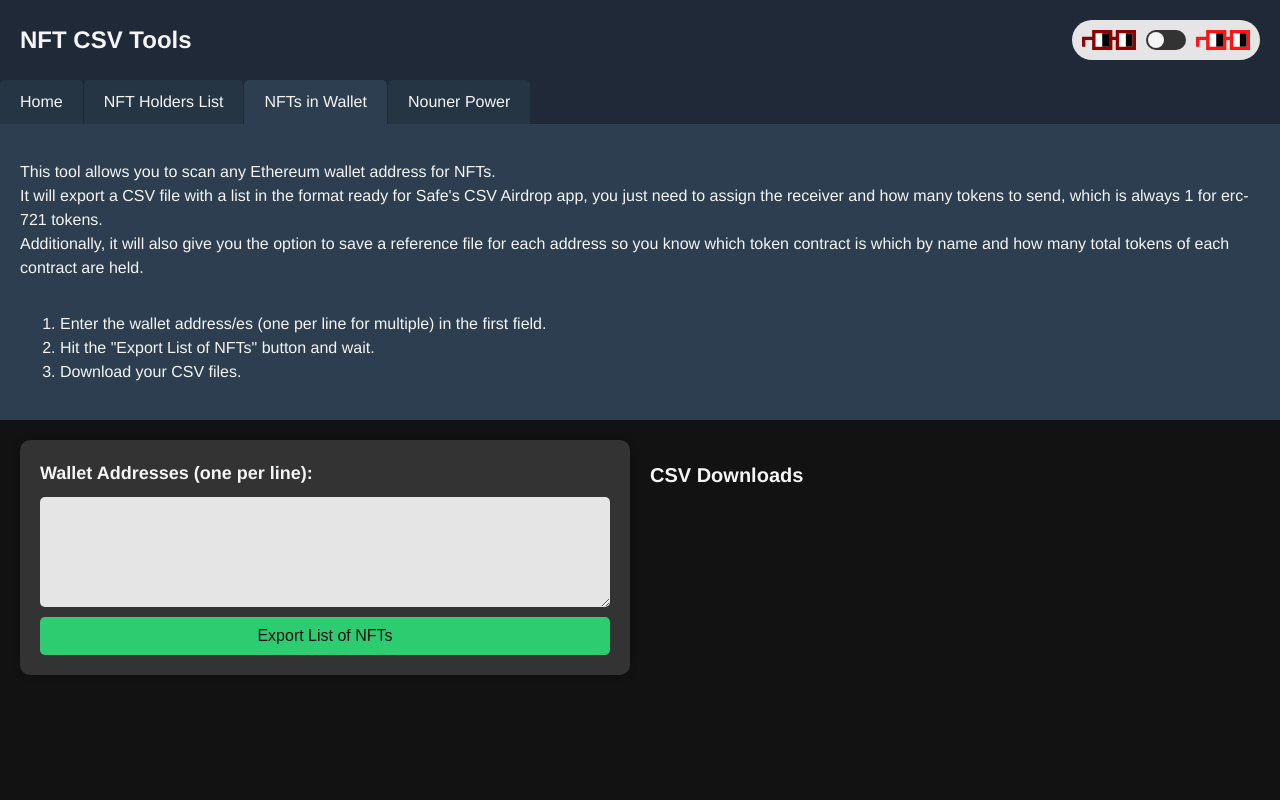
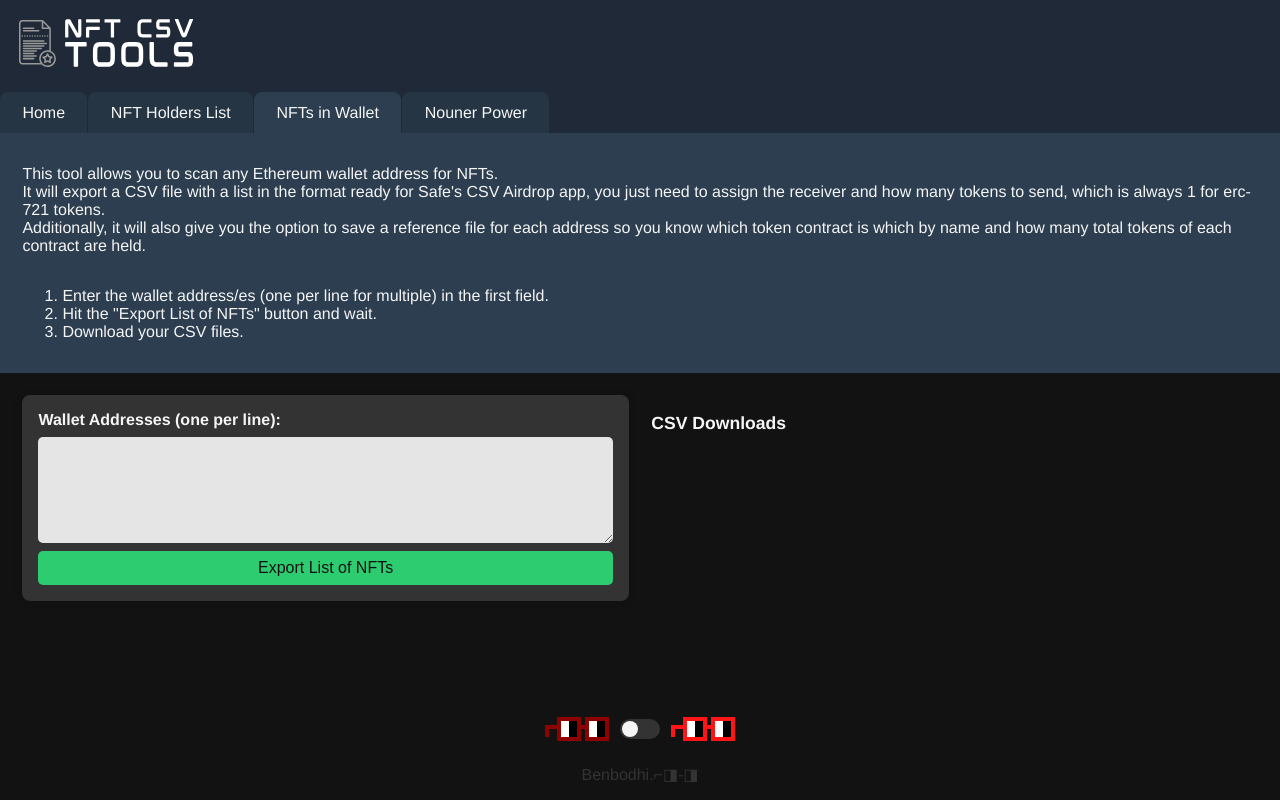
Before and after one commit to benbodhi/nft-csv-tools, a website: page public/nfts-in-wallet-list.html in a window 1280 px wide. Drawn offline with Linux system fonts and the light colour scheme.

Commit message:
Clean up layout

```diff
--- a/public/nfts-in-wallet-list.html
+++ b/public/nfts-in-wallet-list.html
@@ -11,15 +11,7 @@
 <body>
 	<header class="header">
 		<div class="header__title">
-			<a href="index.html">NFT CSV Tools</a>
-		</div>
-		<div class="header__toggle">
-			<label for="toggle" class="toggle__label">
-				<img src="noggle-toggle-dark.svg" alt="Dark mode" class="toggle__icon toggle__icon--dark" />
-				<input type="checkbox" class="toggle__input" id="toggle" />
-				<span class="toggle__switch"></span>
-				<img src="noggle-toggle-light.svg" alt="Light mode" class="toggle__icon toggle__icon--light" />
-			</label>
+			<a href="index.html" class="logo-link"><span class="logo-svg"></span></a>
 		</div>
 	</header>
 	<nav>
@@ -52,6 +44,17 @@
 			</div>
 		</div>
 	</main>
+	<footer class="footer">
+		<div class="footer__toggle">
+			<label for="toggle" class="toggle__label">
+				<img src="noggle-toggle-dark.svg" alt="Dark mode" class="toggle__icon toggle__icon--dark" />
+				<input type="checkbox" class="toggle__input" id="toggle" />
+				<span class="toggle__switch"></span>
+				<img src="noggle-toggle-light.svg" alt="Light mode" class="toggle__icon toggle__icon--light" />
+			</label>
+		</div>
+		<p><a href="https://twitter.com/benbodhi" target="_blank">Benbodhi.⌐◨-◨</a></p>
+	</footer>
 	<script src="noggle-toggle.js"></script>
 	<script src="nfts-in-wallet-list.js"></script>
 </body>
--- a/public/noggle-toggle.js
+++ b/public/noggle-toggle.js
@@ -6,12 +6,12 @@ function switchTheme(event) {
     document.documentElement.setAttribute('data-theme', 'light');
     document.body.classList.remove('dark-mode');
     document.body.classList.add('light-mode');
-    toggleLabel.querySelector('.toggle__icon--light').style.display = 'inline-block';
+    // toggleLabel.querySelector('.toggle__icon--light').style.display = 'inline-block';
   } else {
     document.documentElement.setAttribute('data-theme', 'dark');
     document.body.classList.remove('light-mode');
     document.body.classList.add('dark-mode');
-    toggleLabel.querySelector('.toggle__icon--dark').style.display = 'inline-block';
+    // toggleLabel.querySelector('.toggle__icon--dark').style.display = 'inline-block';
   }
 }
 
--- a/public/style.css
+++ b/public/style.css
@@ -1,9 +1,7 @@
 /* Global styles */
-
 body {
 	font-family: 'Helvetica Neue', sans-serif;
-	font-size: 16px;
-	line-height: 1.5;
+	font-size: 1rem;
 	margin: 0;
 	padding: 0;
 }
@@ -14,6 +12,30 @@ body {
 
 .full-width {
 	grid-column: span 2;
+}
+
+/* img#logo {
+	max-width: 180px;
+} */
+
+/* Logo styles */
+.logo-link {
+	display: inline-block;
+	margin: 0;
+}
+
+.logo-svg {
+	display: inline-block;
+	width: 180px;
+	height: 48px;
+	background-image: url('logo-dark.svg');
+	background-size: contain;
+	background-repeat: no-repeat;
+}
+
+/* Dark mode logo styles */
+body.dark-mode .logo-svg {
+	background-image: url('logo.svg');
 }
 
 /* Dark Mode styles */
@@ -90,69 +112,16 @@ body.light-mode .intro {
 	display: flex;
 	justify-content: space-between;
 	align-items: center;
-	padding: 20px;
+	padding: 1.2rem;
 	background-color: #1f2937;
 }
 
 .header__title a {
 	margin: 0;
-	font-size: 24px;
+	font-size: 1.5rem;
 	font-weight: bold;
 	color: #f5f5f5;
 	text-decoration: none;
-}
-
-.header__toggle {
-	position: relative;
-	background: #e5e5e5;
-	padding: 10px 0;
-	border-radius: 30px;
-}
-
-.toggle__input {
-	display: none;
-}
-
-.toggle__label {
-	display: flex;
-	align-items: center;
-	cursor: pointer;
-}
-
-.toggle__icon {
-	width: 54px;
-	display: inline-block;
-	margin: 0 10px;
-}
-
-.toggle__switch {
-	position: relative;
-	display: inline-block;
-	width: 40px;
-	height: 20px;
-	background-color: #333;
-	border-radius: 10px;
-	transition: background-color 0.2s ease;
-}
-
-.toggle__switch::before {
-	content: '';
-	position: absolute;
-	top: 2px;
-	left: 2px;
-	width: 16px;
-	height: 16px;
-	background-color: #f5f5f5;
-	border-radius: 50%;
-	transition: transform 0.2s ease;
-}
-
-/* .toggle__input:checked+.toggle__switch {
-	background-color: #29b978;
-} */
-
-.toggle__input:checked+.toggle__switch::before {
-	transform: translateX(20px);
 }
 
 /* Navigation styles */
@@ -163,13 +132,13 @@ nav {
 
 nav a {
 	display: inline-block;
-	padding: 10px 20px;
+	padding: 0.7rem 1.4rem;
 	text-decoration: none;
 	color: #f5f5f5;
 	background-color: #253544;
 	position: relative;
-	border-top-left-radius: 5px;
-	border-top-right-radius: 5px;
+	border-top-left-radius: 0.5rem;
+	border-top-right-radius: 0.5rem;
 	transition: background-color 0.2s ease;
 	margin-right: 1px;
 	;
@@ -189,7 +158,7 @@ nav a.active {
 .intro {
 	display: flex;
 	flex-direction: column;
-	padding: 20px;
+	padding: 1rem 1.4rem;
 	background-color: #2c3e50;
 	color: #f5f5f5;
 }
@@ -198,45 +167,44 @@ nav a.active {
 .main {
 	display: grid;
 	grid-template-columns: minmax(0, 1fr) minmax(0, 1fr);
-	grid-column-gap: 20px;
-	padding: 20px;
-}
-
-@media (max-width: 600px) {
-	.main {
-		grid-template-columns: 1fr;
-	}
+	grid-column-gap: 1.4rem;
+	padding: 1.4rem;
 }
 
 /* Form styles */
 .form {
 	align-self: flex-start;
 	background-color: #f5f5f5;
-	padding: 20px;
-	border-radius: 10px;
-	box-shadow: 0px 0px 10px rgba(0, 0, 0, 0.2);
+	padding: 1rem;
+	border-radius: 0.5rem;
+	box-shadow: 0px 0px 0.5rem rgba(0, 0, 0, 0.2);
 }
 
 .form__description {
-	margin: 0 auto 2em;
-	font-size: 0.85em;
+	margin: 0.3rem auto 1.6em;
+	font-size: 0.9em;
 }
+
 p.form__description:last-child {
 	margin-bottom: 0;
 }
 
 .form__label {
 	display: block;
-	margin-bottom: 10px;
-	font-size: 18px;
+	margin-bottom: 0.5rem;
+	font-size: 1rem;
 	font-weight: bold;
 	color: #333;
 }
 
+.form__label.contract-address {
+	font-size: 1.2rem;
+}
+
 .form__input {
 	width: 100%;
-	padding: 10px;
-	margin-bottom: 10px;
+	padding: 0.5rem;
+	margin-bottom: 0.5rem;
 	border-radius: 5px;
 	border: none;
 	box-sizing: border-box;
@@ -245,19 +213,19 @@ p.form__description:last-child {
 }
 
 .form__fieldset {
-	margin-top: 20px;
-	margin-bottom: 20px;
+	margin-top: 1.2rem;
+	margin-bottom: 1.2rem;
 	border: 1px solid #d0d0d0;
 }
 
 .form__legend {
-	font-size: 18px;
+	font-size: 1.1rem;
 	font-weight: bold;
 	color: #333;
 }
 
 .form__button {
-	padding: 10px 20px;
+	padding: 0.6rem 1.2rem;
 	background-color: #29b978;
 	border: none;
 	border-radius: 5px;
@@ -277,7 +245,7 @@ p.form__description:last-child {
 
 .input-container input {
 	flex: 1;
-	padding-right: 24px;
+	padding-right: 1.5rem;
 	/* Leave space for the clear icon */
 }
 
@@ -285,7 +253,7 @@ p.form__description:last-child {
 	position: absolute;
 	top: 0;
 	right: 0;
-	padding: 6px;
+	padding: 0.3rem;
 	cursor: pointer;
 	display: none;
 }
@@ -301,7 +269,7 @@ p.form__description:last-child {
 
 .button-container {
 	display: flex;
-	gap: 10px;
+	gap: 0.5rem;
 	width: calc(50% - 5px);
 }
 
@@ -310,10 +278,9 @@ p.form__description:last-child {
 }
 
 /* Buttons */
-
 .button {
 	display: block;
-	padding: 10px;
+	padding: 0.5rem;
 	background-color: #2ecc71;
 	color: #121212;
 	border-radius: 5px;
@@ -347,17 +314,16 @@ button:disabled:hover {
 
 button#refresh-data-button {
 	margin: 1em auto;
-    padding: 10px 2em;
+	padding: 0.5rem 2rem;
 }
 
 /* Output */
-
 .output {
-	margin-top: 20px;
+	margin-top: 1.1rem;
 }
 
 .output__title {
-	font-size: 20px;
+	font-size: 1.1rem;
 	font-weight: bold;
 	margin-top: 0;
 }
@@ -365,13 +331,13 @@ button#refresh-data-button {
 .output__links {
 	display: flex;
 	flex-direction: column;
-	margin-bottom: 10px;
+	margin-bottom: 0.5rem;
 }
 
 .output__buttons {
 	display: flex;
-	gap: 10px;
-	margin-bottom: 20px;
+	gap: 0.5rem;
+	margin-bottom: 1.1rem;
 }
 
 .output__buttons--half {
@@ -386,27 +352,6 @@ button#refresh-data-button {
 	display: none;
 }
 
-/* Animations */
-
-@keyframes spin {
-	0% {
-		transform: rotate(0deg);
-	}
-
-	100% {
-		transform: rotate(360deg);
-	}
-}
-
-.loader {
-	border: 5px solid #f3f3f3;
-	border-top: 5px solid #3498db;
-	border-radius: 50%;
-	width: 30px;
-	height: 30px;
-	animation: spin 2s linear infinite;
-}
-
 /* Progress Bar */
 .progress-bar {
 	display: none;
@@ -416,9 +361,11 @@ button#refresh-data-button {
 	border-radius: 7px;
 	margin: 17px auto 0;
 }
+
 body.light-mode .progress-bar {
 	border: 1px solid #e5e5e5;
 }
+
 body.dark-mode .progress-bar {
 	border: 1px solid #555;
 }
@@ -431,7 +378,8 @@ body.dark-mode .progress-bar {
 	border-radius: 7px;
 	background-size: 1800% 1800%;
 	background-image: linear-gradient(124deg, #ff2400, #ff7e00, #ffe600, #80ff00, #00ff80, #00ffff, #0080ff, #0000ff, #7f00ff, #ff00ff, #ff007f);
-    -webkit-animation: rainbow 11s ease infinite; /* Increase the duration to slow down the transition */
+	-webkit-animation: rainbow 11s ease infinite;
+	/* Increase the duration to slow down the transition */
 	-z-animation: rainbow 11s ease infinite;
 	-o-animation: rainbow 11s ease infinite;
 	animation: rainbow 11s ease infinite;
@@ -473,7 +421,7 @@ table {
 
 th,
 td {
-	padding: 10px;
+	padding: 0.5rem;
 	text-align: left;
 	border-bottom: 1px solid #ccc;
 }
@@ -488,9 +436,11 @@ th {
 body.light-mode table {
 	border: 1px solid #ccc;
 }
+
 body.light-mode tr:nth-child(even) {
 	background-color: #e5e5e5;
 }
+
 body.light-mode td:not(:last-child) {
 	border-right: 1px solid #ccc;
 }
@@ -499,6 +449,7 @@ body.light-mode td:not(:last-child) {
 body.dark-mode table {
 	border: 1px solid #444;
 }
+
 body.dark-mode th {
 	background-color: #333;
 }
@@ -507,9 +458,111 @@ body.dark-mode th,
 body.dark-mode td {
 	border-bottom: 1px solid #444;
 }
+
 body.dark-mode tr:nth-child(even) {
 	background-color: #2c2c2c;
 }
+
 body.dark-mode td:not(:last-child) {
 	border-right: 1px solid #444;
 }
+
+/* Noggle Toggle */
+.footer__toggle {
+	display: flex;
+	align-items: center;
+	justify-content: center;
+	margin-top: 20px;
+}
+.toggle__input {
+	display: none;
+}
+
+.toggle__label {
+	display: flex;
+	align-items: center;
+	cursor: pointer;
+}
+
+.toggle__icon {
+	width: 4rem;
+	display: inline-block;
+	margin: 0 0.69rem;
+}
+
+.toggle__switch {
+	position: relative;
+	display: inline-block;
+	width: 40px;
+	height: 20px;
+	background-color: #333;
+	border-radius: 10px;
+	transition: background-color 0.2s ease;
+}
+
+.toggle__switch::before {
+	content: '';
+	position: absolute;
+	top: 2px;
+	left: 2px;
+	width: 16px;
+	height: 16px;
+	background-color: #f5f5f5;
+	border-radius: 50%;
+	transition: transform 0.2s ease;
+}
+
+.toggle__input:checked+.toggle__switch::before {
+	transform: translateX(20px);
+}
+
+/* Footer styles */
+.footer {
+	position: absolute;
+	bottom: 0;
+	padding: 1rem;
+	width: calc(100% - 2rem);
+}
+
+footer p {
+	text-align: center;
+	margin: 1.5rem 0 0;
+}
+
+footer p a {
+	text-decoration: none;
+	color: #333;
+}
+body.light-mode footer p a {
+	color: #b7b7b7;
+}
+
+/* Media queries */
+@media (max-width: 600px) {
+	.main {
+		grid-template-columns: 1fr;
+	}
+}
+@media (max-width: 498px) {
+	.header {
+		display: flex;
+		flex-direction: column;
+		align-items: center;
+		justify-content: center;
+	}
+
+	.header__title {
+		margin-bottom: 1rem;
+	}
+
+	nav {
+		flex-direction: column;
+	}
+
+	nav a {
+		border-bottom: 1px solid #253544;
+		background: transparent;
+		text-align: center;
+		border-radius: 0;
+	}
+}
```
Also changed, not shown: public/index.html (+12 -9 lines), public/nft-holders-list.html (+17 -15 lines), public/voting-power-nouns.html (+12 -9 lines), public/logo-dark.svg (added), public/logo.svg (added). Lines whose indentation alone changed are shown as unchanged.
